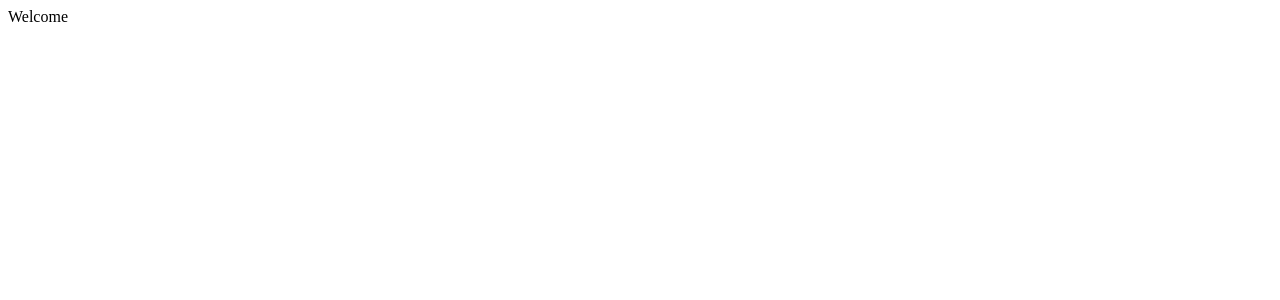
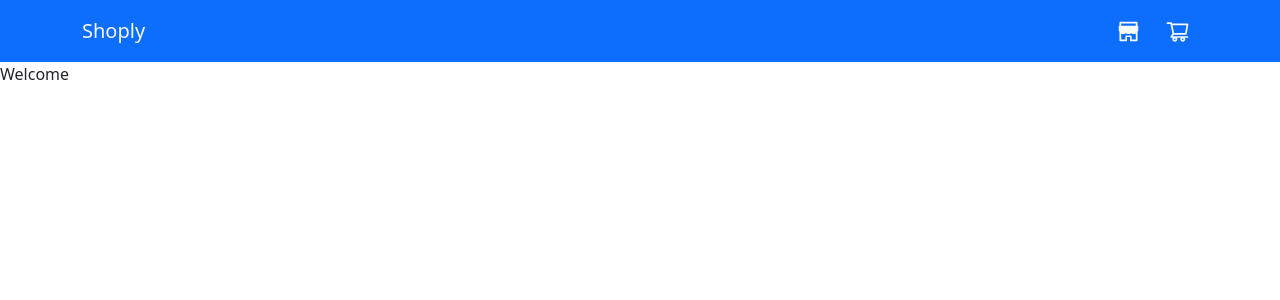
Before and after one commit to odedAtias/Ecommerce-UI, a React (Vite) app: page / in a window 1280 px wide. Shown: the top 300 px of the page. Built offline with nearby package versions, Linux system fonts and the light colour scheme.

Commit message:
Adding Navbar (Links included)

```diff
--- a/src/App.jsx
+++ b/src/App.jsx
@@ -1,15 +1,20 @@
 // React Router Dom imports
 import { BrowserRouter as Router, Routes, Route } from 'react-router-dom';
+
+// StyleSheet imports
+import 'bootstrap/dist/css/bootstrap.min.css';
 
 // Custom components imports
 import Welcome from './pages/Welcome';
 import Catalog from './pages/Catalog';
 import Cart from './pages/Cart';
+import Navbar from './components/UI/Navbar';
 
 // App Component
 const App = () => (
 	<>
 		<Router>
+			<Navbar />
 			<Routes>
 				<Route path='/' element={<Welcome />} />
 				<Route path='/catalog' element={<Catalog />} />
--- /dev/null
+++ b/src/components/UI/Navbar.jsx
@@ -0,0 +1,31 @@
+// React Router Dom imports
+import { Link } from 'react-router-dom';
+
+// Icons imports
+import { AiOutlineShoppingCart, AiFillShop } from 'react-icons/ai';
+
+const Navbar = () => {
+	return (
+		<nav className='bg-primary py-3'>
+			<div className='container d-flex justify-content-between align-items-center'>
+				{/* Logo */}
+				<div>
+					<Link to='/' className='text-light mb-0 text-decoration-none fs-5'>
+						Shoply
+					</Link>
+				</div>
+				{/* Navbar Links */}
+				<div>
+					<Link to='/catalog' className='text-light text-decoration-none mx-3'>
+						<AiFillShop size={25} />
+					</Link>
+					<Link to='/cart' className='text-light text-decoration-none mx-2'>
+						<AiOutlineShoppingCart size={25} />
+					</Link>
+				</div>
+			</div>
+		</nav>
+	);
+};
+
+export default Navbar;
```
